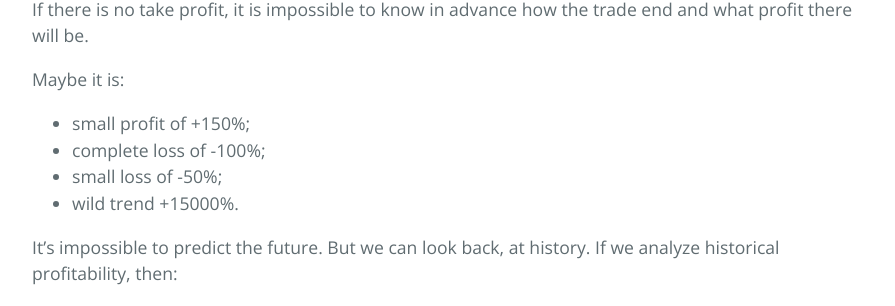
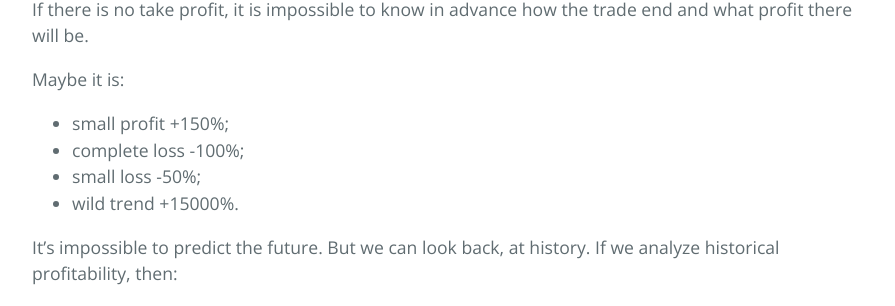
Before and after one commit to sergeyen7/sergeyen7.github.io, a Jekyll site: the page built from index.md, in a window 1280 px wide and 900 px high, scrolled down 8582 px. Shown: the part 149-455 px from the top of the window, without its empty margins (192-1087 px from the left). Built offline with Jekyll 4.4.1, drawn with Linux system fonts in a browser that asks for light colours; nearby versions of some CDN libraries.

```diff
--- a/index.md
+++ b/index.md
@@ -266,9 +266,9 @@ How to maximally increase Risk:Reward ratio? Always use stop loss. Never use tak
 If there is no take profit, it is impossible to know in advance how the trade end and what profit there will be.
 
 Maybe it is:
-- small profit of +150%;
-- complete loss of -100%;
-- small loss of -50%;
+- small profit +150%;
+- complete loss -100%;
+- small loss -50%;
 - wild trend +15000%.
 
 It's impossible to predict the future. But we can look back, at history. If we analyze historical profitability, then:
```
